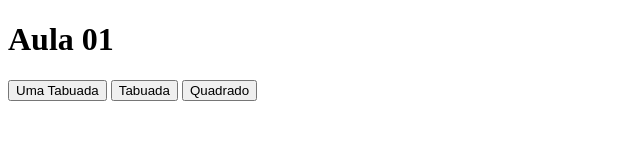
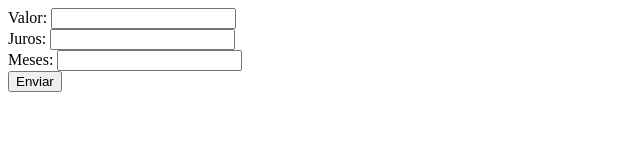
Before and after one commit to AlexSakai/primeiroh_3t, a plain HTML site: page index.html in a window 1280 px wide. Shown: the whole page, without its empty margins (0-640 px from the left). Drawn offline with Linux system fonts and the light colour scheme.

Commit message:
Update index.html

```diff
--- a/index.html
+++ b/index.html
@@ -9,9 +9,9 @@
     <script src="estudo.js"></script>
 </head>
 <body>
-    <h1>Aula 01</h1>
-    <button onclick="meChame('Alexandre');">Uma Tabuada</button>
-    <button onclick="escreva()">Tabuada</button>
-    <button onclick="quadrado()">Quadrado</button>
+    Valor: <input id="val" type="text"><br>
+    Juros: <input id="ju" type="text"><br>
+    Meses: <input id="mes" type="text"><br>
+    <Button onclick="total()"> Enviar </Button>
 </body>
 </html>
```
